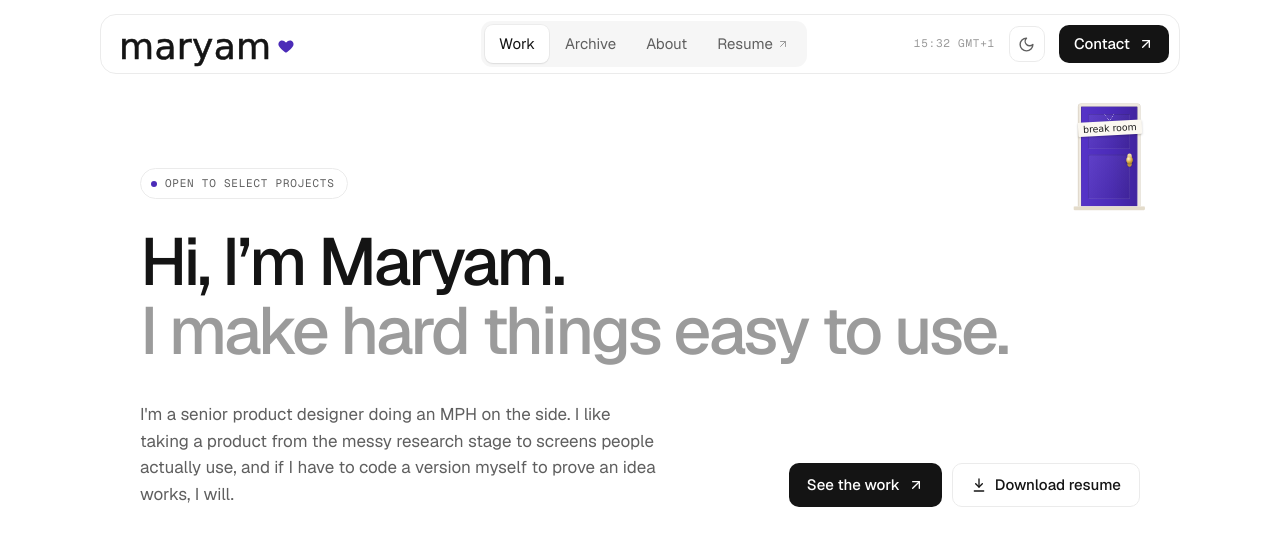
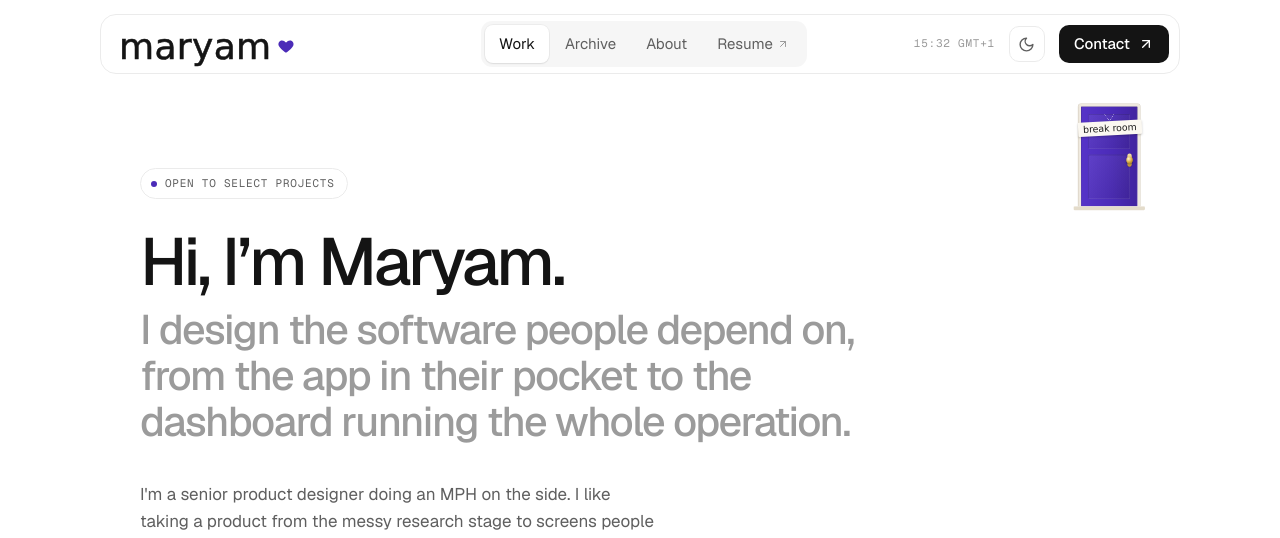
Before and after one commit to maryam-ay/portfolio-v4, a plain HTML site: page index.html in a window 1280 px wide. Shown: the top 538 px of the page. Drawn offline with nearby package versions, Linux system fonts and the light colour scheme; a web font is replaced by a local one.

Commit message:
Fuller homepage headline statement

```diff
--- a/index.html
+++ b/index.html
@@ -270,7 +270,7 @@
   /* Hero */
   .hero{padding:168px 0 0}
   .hero h1{font-weight:500;font-size:clamp(2.5rem,5.2vw,4.25rem);line-height:1.04;letter-spacing:-.045em;margin-top:28px}
-  .hero h1 span{color:var(--muted)}
+  .hero h1 span{display:block;color:var(--muted);font-size:.62em;line-height:1.12;letter-spacing:-.035em;margin-top:.25em;max-width:28ch}
   .hero .under{display:grid;grid-template-columns:1fr auto;gap:48px;align-items:end;margin-top:36px}
   .hero .under p{color:var(--soft);font-size:17px;max-width:46ch}
   .hero .acts{display:flex;gap:10px;flex-wrap:wrap}
@@ -609,7 +609,7 @@
       <span class="room"><span class="mono">come in</span></span>
       <span class="panel"><span class="in1"></span><span class="in2"></span><span class="knob"></span><span class="sign">break room</span></span>
     </a>
-    <h1 class="rise" style="animation-delay:.08s">Hi, I&rsquo;m Maryam.<br> <span>I make hard things easy to use.</span></h1>
+    <h1 class="rise" style="animation-delay:.08s">Hi, I&rsquo;m Maryam.<br> <span>I design the software people depend on, from the app in their pocket to the dashboard running the whole operation.</span></h1>
     <div class="under rise" style="animation-delay:.16s">
       <p>I'm a senior product designer doing an MPH on the side. I like taking a product from the messy research stage to screens people actually use, and if I have to code a version myself to prove an idea works, I will.</p>
       <div class="acts">
```
